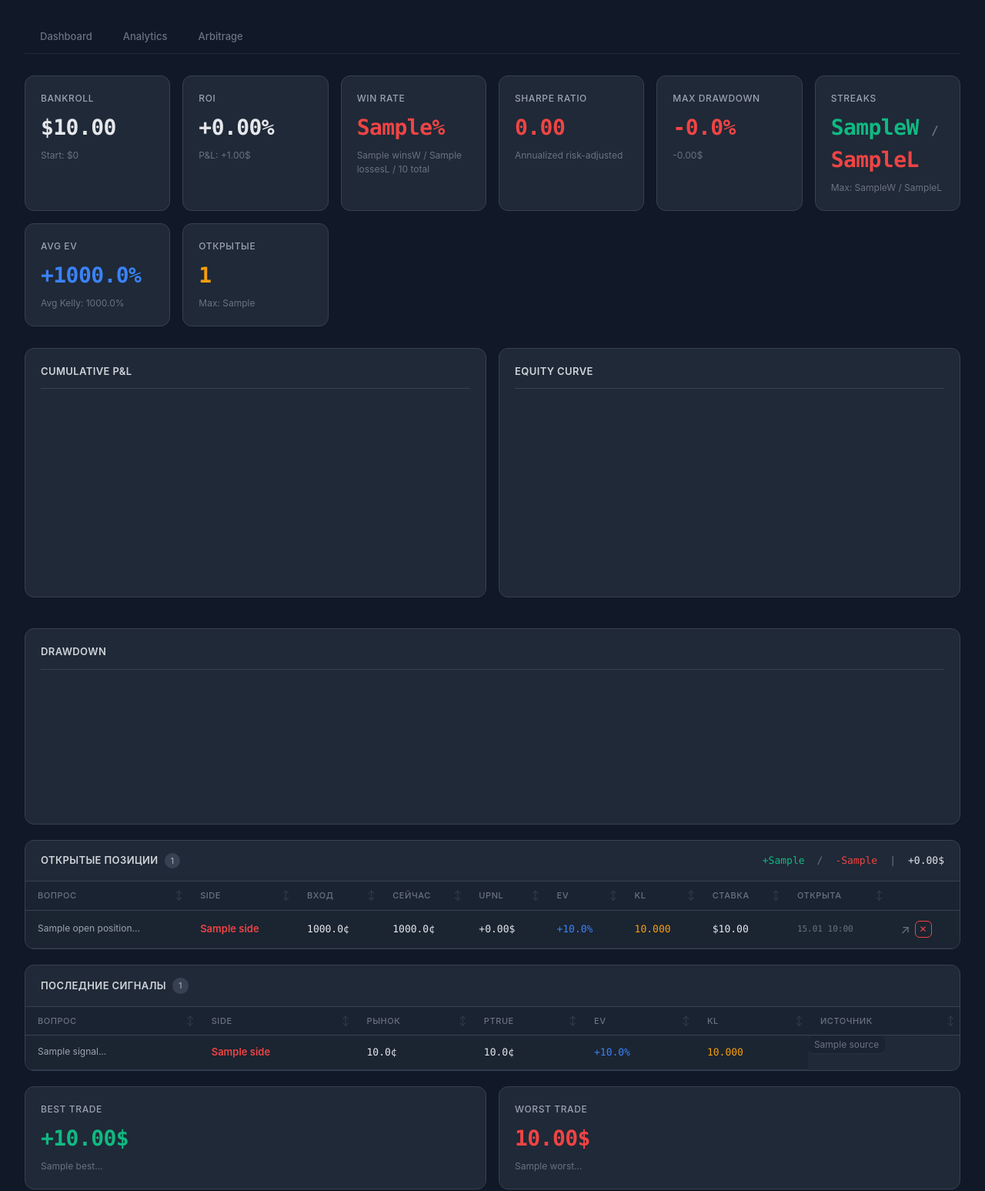
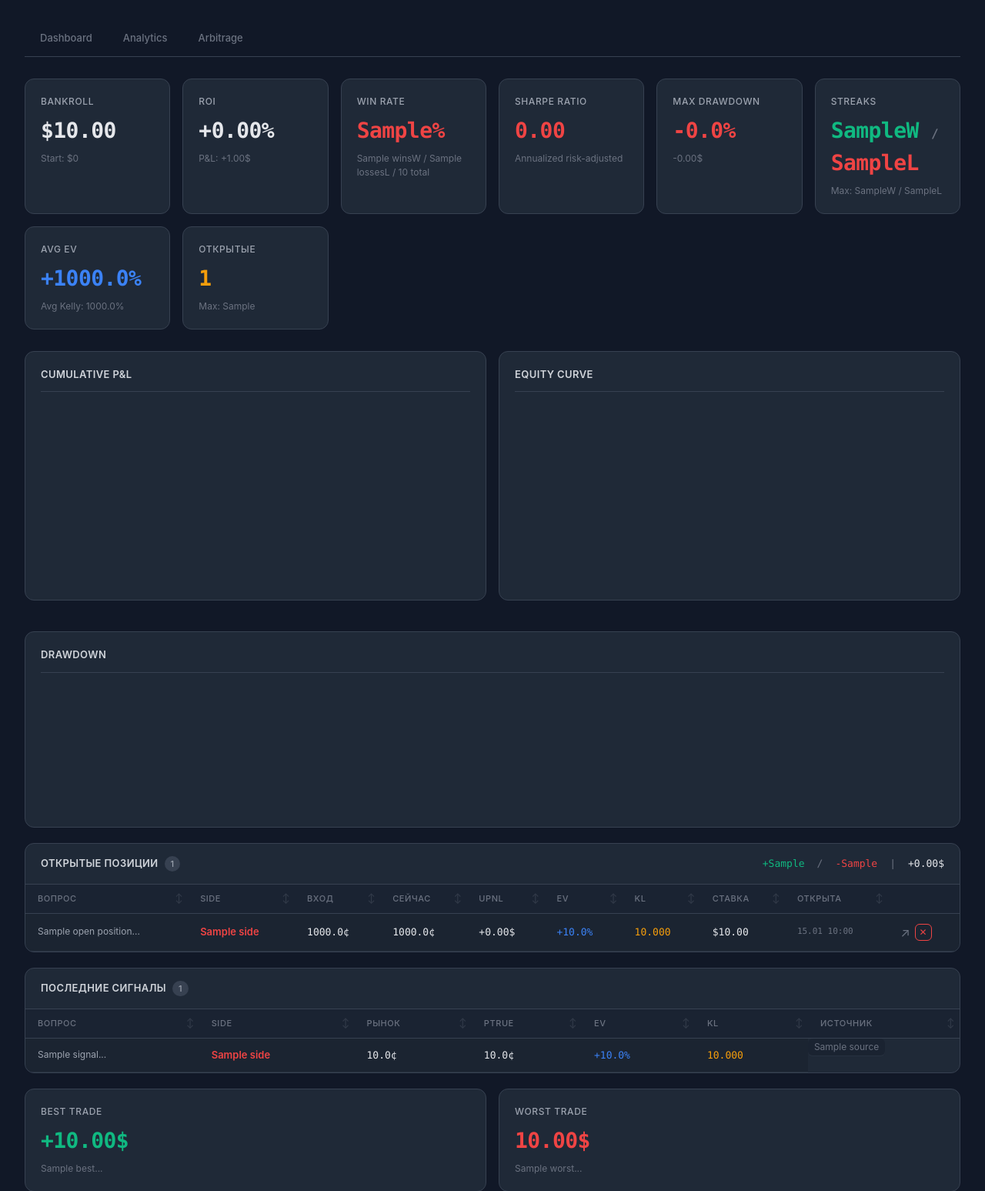
Before and after one commit to Viacheslav21/quant-dashboard, a FastAPI app: template templates/dashboard.html in a window 1280 px wide. Shown: the part 54-1601 px from the top of the page at 77% size. Run offline with FastAPI, Linux system fonts and the light colour scheme; the template is opened without the code that fills it: most values are stand-ins (such as "Sample title", 1, 10 or a date in 2020); a map, chart or similar area stays blank; parts of the project's set-up code (start-up, migrations or seed data) failed here and were passed over.

Commit message:
improves

```diff
--- a/templates/base.html
+++ b/templates/base.html
@@ -23,30 +23,29 @@ body{
 
 /* Tabs */
 .nav-tabs{
-  display:flex;align-items:center;gap:0;
+  display:flex;align-items:stretch;
   margin-bottom:28px;
-  border-bottom:1px solid #1F2937;
+  border-bottom:1px solid #374151;
 }
-.nav-tabs a{
-  padding:10px 20px;
+.nav-tabs a.tab{
+  padding:12px 20px;
   color:#6B7280;font-size:13px;font-weight:500;
   text-decoration:none;
   border-bottom:2px solid transparent;
-  transition:all 0.15s;
   margin-bottom:-1px;
+  transition:color 0.15s;
 }
-.nav-tabs a:hover{color:#D1D5DB}
-.nav-tabs a.active{color:#3B82F6;border-bottom-color:#3B82F6}
+.nav-tabs a.tab:hover{color:#D1D5DB}
+.nav-tabs a.tab.active{color:#3B82F6;border-bottom-color:#3B82F6}
 .nav-tabs .spacer{flex:1}
-.nav-tabs .meta{color:#4B5563;font-size:11px;padding:10px 0}
 .btn-logout{
-  padding:6px 14px;margin-left:12px;align-self:center;
-  background:rgba(239,68,68,0.1);border:1px solid rgba(239,68,68,0.25);
-  color:#F87171;font-size:11px;font-weight:500;
-  border-radius:6px;text-decoration:none;
-  transition:all 0.15s;
+  display:flex;align-items:center;
+  padding:0 14px;margin-bottom:-1px;
+  background:none;border:none;border-bottom:2px solid transparent;
+  color:#6B7280;font-size:12px;font-weight:500;
+  text-decoration:none;transition:color 0.15s;
 }
-.btn-logout:hover{background:rgba(239,68,68,0.2);border-color:rgba(239,68,68,0.4);color:#FCA5A5}
+.btn-logout:hover{color:#F87171}
 
 /* ── Layout ── */
 .grid{display:grid;grid-template-columns:repeat(auto-fit,minmax(180px,1fr));gap:16px;margin-bottom:28px}
@@ -114,9 +113,9 @@ th.sortable.desc::after{content:'\2193';opacity:0.8}
 
 <!-- Navigation tabs -->
 <div class="nav-tabs">
-  <a href="/" {% if active_page == 'dashboard' %}class="active"{% endif %}>Dashboard</a>
-  <a href="/analytics" {% if active_page == 'analytics' %}class="active"{% endif %}>Analytics</a>
-  <a href="/arbitrage" {% if active_page == 'arbitrage' %}class="active"{% endif %}>Arbitrage</a>
+  <a href="/" class="tab{% if active_page == 'dashboard' %} active{% endif %}">Dashboard</a>
+  <a href="/analytics" class="tab{% if active_page == 'analytics' %} active{% endif %}">Analytics</a>
+  <a href="/arbitrage" class="tab{% if active_page == 'arbitrage' %} active{% endif %}">Arbitrage</a>
   <div class="spacer"></div>
   {% if auth_enabled %}
   <a href="/logout" class="btn-logout">Logout</a>
--- a/templates/dashboard.html
+++ b/templates/dashboard.html
@@ -125,7 +125,8 @@
       <td class="num kl">{{ "%.3f"|format(p.kl) }}</td>
       <td class="num">${{ "%.2f"|format(p.stake_amt) }}</td>
       <td class="num" style="color:#6B7280;font-size:11px">{{ p.opened_at.strftime('%d.%m %H:%M') if p.opened_at else '—' }}</td>
-      <td style="display:flex;gap:6px;align-items:center">
+      <td>
+        <div style="display:flex;gap:6px;align-items:center">
         <a href="{{ p.url }}" target="_blank" class="link-arrow">&#8599;</a>
         <button class="btn-close-pos" data-id="{{ p.id }}"
                 data-question="{{ p.question[:80] }}"
@@ -135,6 +136,7 @@
                 data-pnl="{{ "%+.2f"|format(p.unrealized_pnl or 0) }}"
                 data-stake="{{ "%.2f"|format(p.stake_amt) }}"
                 title="Закрыть позицию">&#10005;</button>
+        </div>
       </td>
     </tr>
     {% else %}
```
